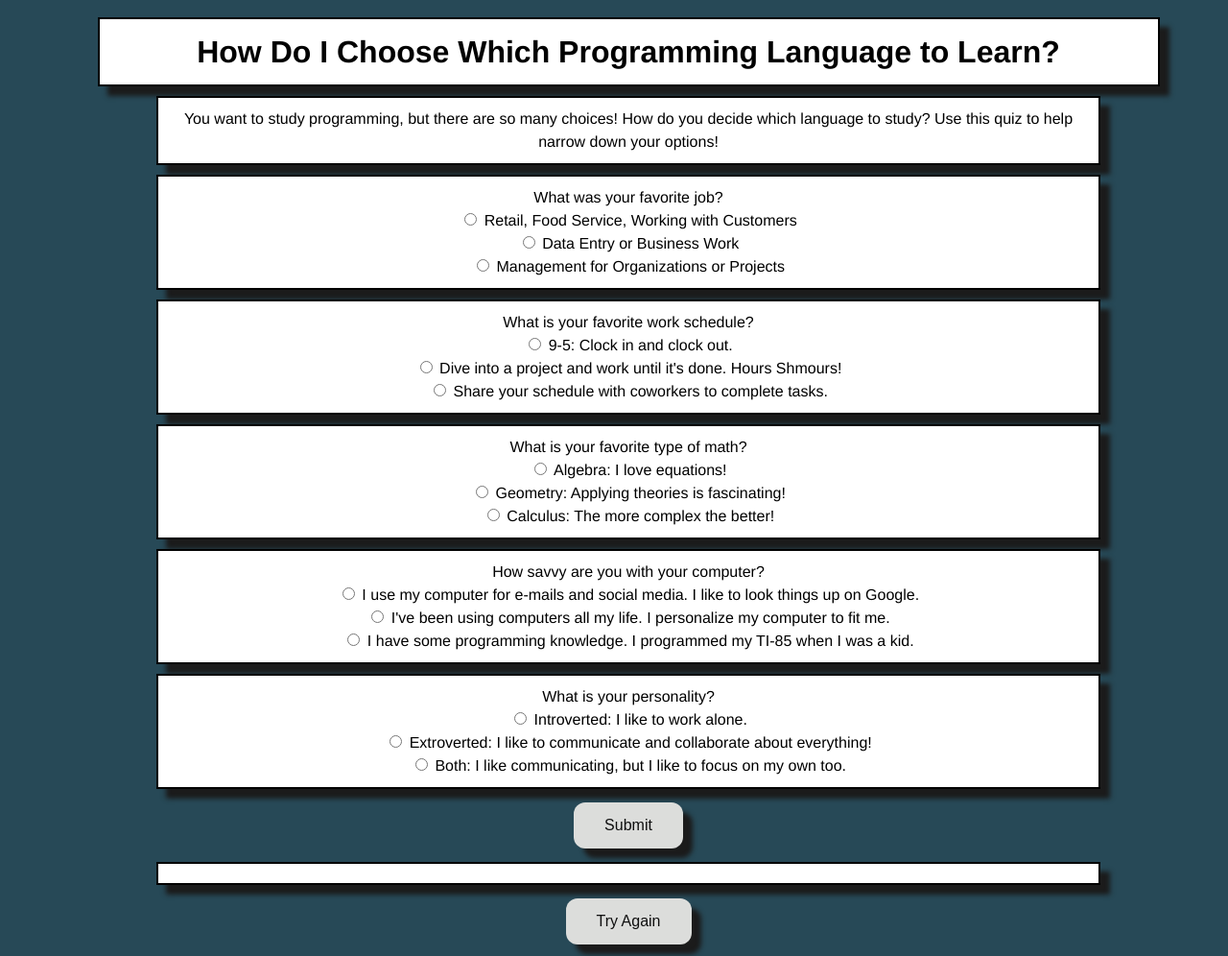
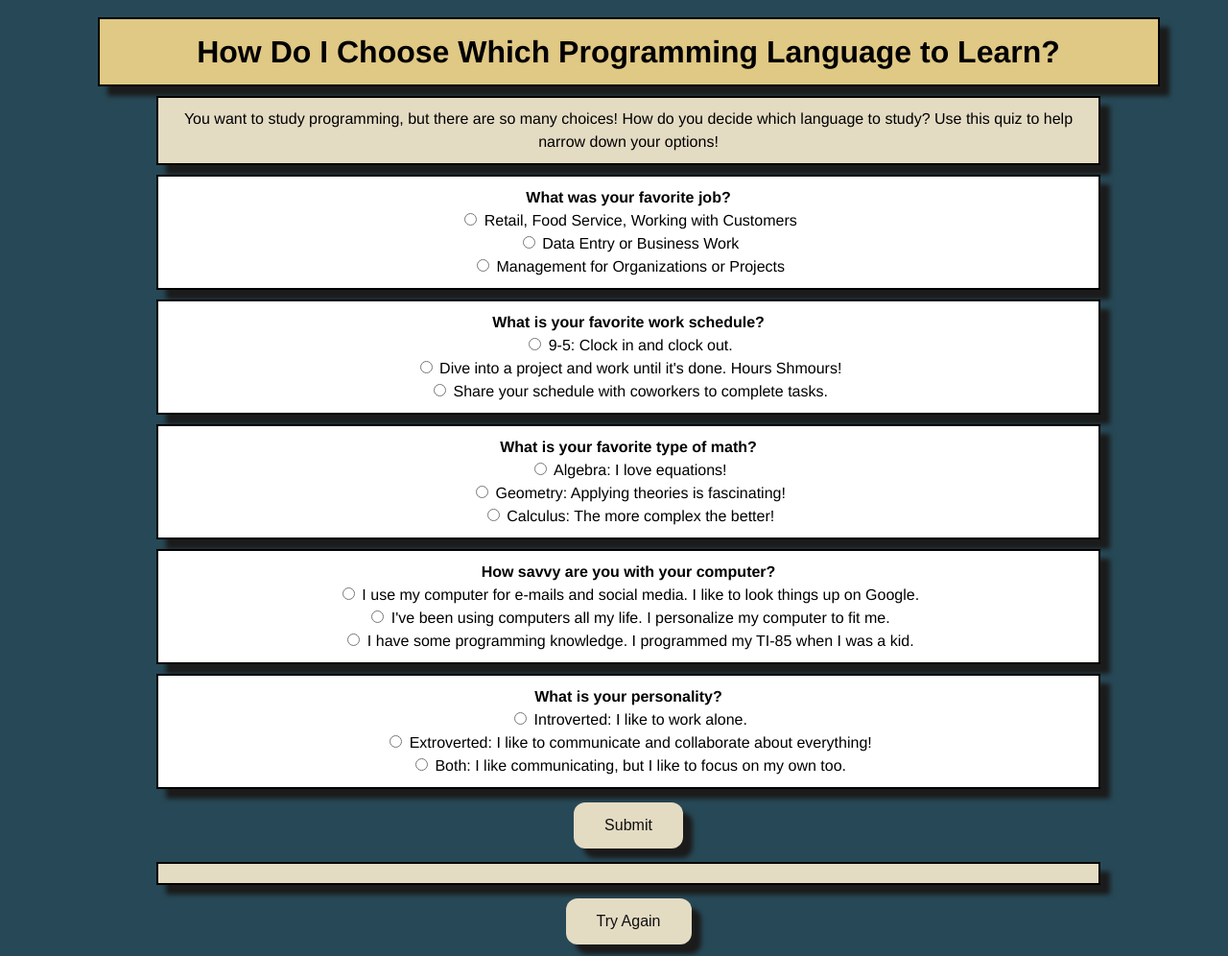
Before and after one commit to TimnaSchulze/Code-Language, a plain HTML site: page indx.html in a window 1280 px wide. Shown: the whole page at 96% size. Drawn offline with Linux system fonts and the light colour scheme.

Commit message:
change styling and try to fix to make the result show

```diff
--- a/css/styles.css
+++ b/css/styles.css
@@ -16,7 +16,7 @@ h1 {
   border: solid 2px #000;
   box-shadow: 10px 10px 5px #1b1b1b;
   box-sizing: border-box;
-  background-color: #fff;
+  background-color: rgb(224, 200, 133);
   color: #000;
 }
 
@@ -29,7 +29,7 @@ p {
   border: solid 2px #000;
   box-shadow: 10px 10px 5px #1b1b1b;
   box-sizing: border-box;
-  background-color: #fff;
+  background-color: rgb(228, 219, 195);
   color: #000;
 }
 
@@ -126,12 +126,12 @@ p {
   border: solid 2px #000;
   box-shadow: 10px 10px 5px #1b1b1b;
   box-sizing: border-box;
-  background-color: #fff;
+  background-color: rgb(228, 219, 195);
   color: #000;
 }
 
 button {
-  background-color: #dcdddb;
+  background-color: rgb(228, 219, 195);
   border: none;
   color: rgb(15, 15, 15);
   box-shadow: 10px 10px 5px #1b1b1b;
--- a/indx.html
+++ b/indx.html
@@ -14,7 +14,7 @@
           <form>
             <div class="form-group">
               <div class="history">
-                <label for="history">What was your favorite job?</label>
+                <label for="history"><strong>What was your favorite job?</strong></label>
                 <div>
                   <input type="radio" name="history" value="customerService"> Retail, Food Service, Working with Customers
                 </div>
@@ -26,7 +26,7 @@
                 </div>
               </div>
               <div class="schedule">
-                <label for="schedule">What is your favorite work schedule?</label>
+                <label for="schedule"><strong>What is your favorite work schedule?</strong></label>
                 <div>
                   <input type="radio" name="schedule" value="nineToFive"> 9-5: Clock in and clock out.
                 </div>
@@ -38,7 +38,7 @@
                 </div>
               </div>
               <div class="math">
-                <label for="math">What is your favorite type of math?</label>
+                <label for="math"><strong>What is your favorite type of math?</strong></label>
                 <div>
                   <input type="radio" name="math" value="algebra"> Algebra: I love equations!
                 </div>
@@ -50,7 +50,7 @@
                 </div>
               </div>
               <div class="skills">
-                <label for="skills">How savvy are you with your computer?</label>
+                <label for="skills"><strong>How savvy are you with your computer?</strong></label>
                 <div>
                   <input type="radio" name="skills" value="newbie"> I use my computer for e-mails and social media. I like to look things up on Google.
                 </div>
@@ -62,7 +62,7 @@
                 </div>
               </div>
               <div class="personality">
-                <label for="personality">What is your personality?</label>
+                <label for="personality"><strong>What is your personality?</strong></label>
                 <div>
                   <input type="radio" name="personality" value="introvert"> Introverted: I like to work alone.
                 </div>
```
